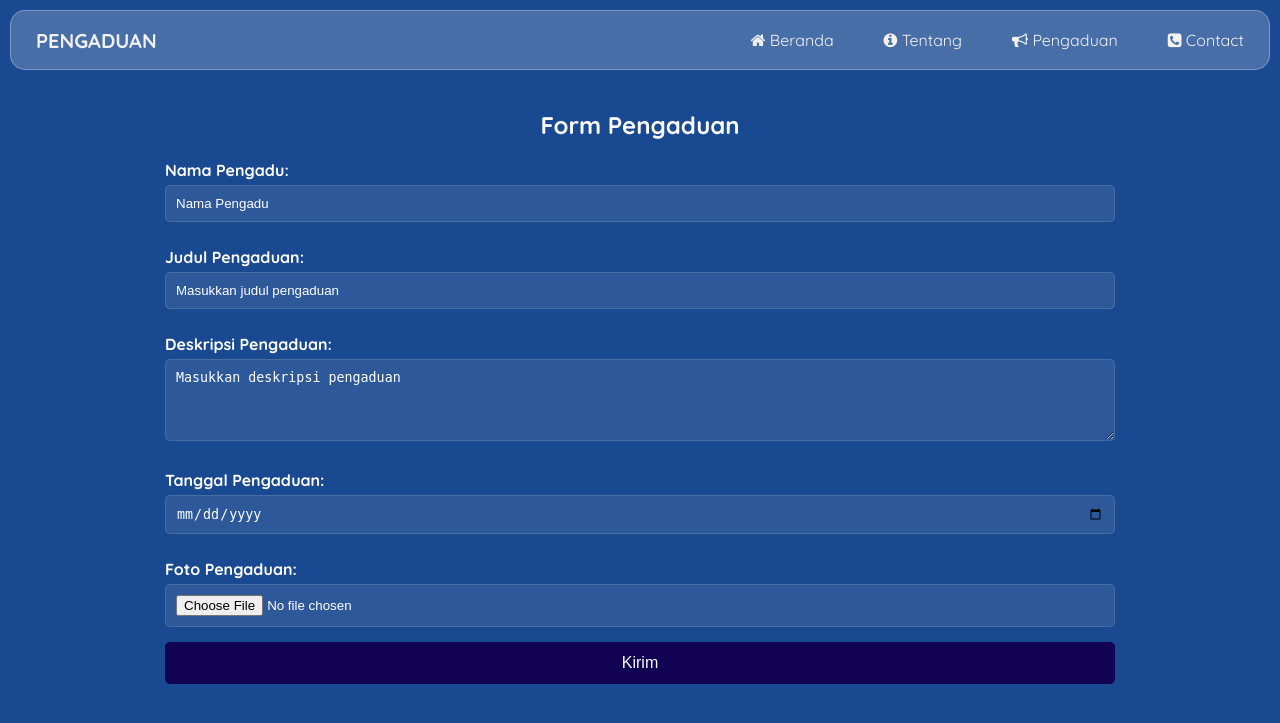
After one commit to 4lifbima/UAS-PWEB-Semester1, a PHP site: page /form.html in a window 1280 px wide. The commit adds this page. Shown: the top 723 px of the page. Run offline with PHP 8.4, Linux system fonts and the light colour scheme.

Commit message:
File: add form pengaduan

```diff
--- /dev/null
+++ b/form.html
@@ -0,0 +1,119 @@
+<!DOCTYPE html>
+<html lang="id">
+<head>
+    <meta charset="UTF-8">
+    <meta name="viewport" content="width=device-width, initial-scale=1.0">
+    <title>KELOMPOK 3 | PWEB</title>
+    <link rel="shortcut icon" href="favicon.ico" type="image/x-icon">
+    <link rel="stylesheet" href="style.css">
+    <link rel="stylesheet" href="https://unpkg.com/aos@next/dist/aos.css" />
+    <link rel="stylesheet" href="https://cdnjs.cloudflare.com/ajax/libs/font-awesome/4.7.0/css/font-awesome.min.css" integrity="sha512-SfTiTlX6kk+qitfevl/7LibUOeJWlt9rbyDn92a1DqWOw9vWG2MFoays0sgObmWazO5BQPiFucnnEAjpAB+/Sw==" crossorigin="anonymous" referrerpolicy="no-referrer" />
+    <style>
+        body{
+            font-family: "Quicksand", serif;
+        }
+        .form-pengaduan {
+            max-width: 950px;
+            margin: 0 auto;
+            padding: 20px;
+            border-radius: 8px;
+        }
+
+        .form-pengaduan h2 {
+            text-align: center;
+            color: #ffffff;
+        }
+
+        .form-pengaduan label {
+            display: block;
+            margin-top: 10px;
+            color: #ffffff;
+            font-weight: bold;
+        }
+
+        .form-pengaduan input[type="text"],
+        .form-pengaduan textarea,
+        .form-pengaduan input[type="date"],
+        .form-pengaduan input[type="file"] {
+            width: 100%;
+            padding: 10px;
+            margin-top: 5px;
+            margin-bottom: 15px;
+            border: 1px solid #cccccc2c;
+            background-color: #ffffff17;
+            border-radius: 5px;
+            box-sizing: border-box;
+        }
+        .form-pengaduan textarea::-webkit-input-placeholder{
+            color: #ffffff;
+        }
+        .form-pengaduan input,::-webkit-input-placeholder{
+            color: #ffffff;
+        }
+
+        .form-pengaduan textarea {
+            resize: vertical;
+        }
+
+        .form-pengaduan button {
+            width: 100%;
+            padding: 12px;
+            background-color: #110253;
+            color: white;
+            border: none;
+            border-radius: 5px;
+            font-size: 16px;
+            cursor: pointer;
+            transition: background-color 0.3s;
+
+        }
+
+        .form-pengaduan button:hover {
+            background-color: #12288a;
+        }
+    </style>
+</head>
+<body>
+    <header>
+    <div class="navbar">
+        <div class="logo">
+            <a href="#">PENGADUAN</a>
+        </div>
+        <div class="hamburger" onclick="toggleMenu()">
+            <i class="fa fa-bars"></i>
+        </div>
+        <div class="menu">
+            <a href="#home"><i class="fa fa-home"></i> Beranda</a>
+            <a href="#tentang"><i class="fa fa-info-circle"></i> Tentang</a>
+            <a href="form.html"><i class="fa fa-bullhorn"></i> Pengaduan</a>
+            <a href="#contact"><i class="fa fa-phone-square"></i> Contact</a>
+        </div>
+    </div>
+    </header>
+
+    <!-- Section Form Pengaduan -->
+    <section class="form-pengaduan">
+        <h2>Form Pengaduan</h2>
+        <form action="#" method="POST" enctype="multipart/form-data">
+            <label for="judul">Nama Pengadu:</label>
+            <input type="text" id="judul" name="judul" required placeholder="Nama Pengadu">
+
+            <label for="judul">Judul Pengaduan:</label>
+            <input type="text" id="judul" name="judul" required placeholder="Masukkan judul pengaduan">
+
+            <label for="deskripsi">Deskripsi Pengaduan:</label>
+            <textarea id="deskripsi" name="deskripsi" rows="4" required placeholder="Masukkan deskripsi pengaduan"></textarea>
+
+            <label for="tanggal">Tanggal Pengaduan:</label>
+            <input type="date" id="tanggal" name="tanggal" required>
+
+            <label for="foto">Foto Pengaduan:</label>
+            <input type="file" id="foto" name="foto" accept="image/*">
+
+            <button type="submit">Kirim </button>
+        </form>
+    </section>
+
+
+</body>
+</html>
--- a/style.css
+++ b/style.css
@@ -147,7 +147,7 @@ body {
     align-items: center;
     justify-content: space-between;
     padding: 25px;
-    margin: 15px 10px;
+    margin: 30px 10px;
     color: #f2f2f2;
 }
 
```
Also changed, not shown: aksi_pengaduan.php (added, +7 -0 lines), index.html (+6 -5 lines).
